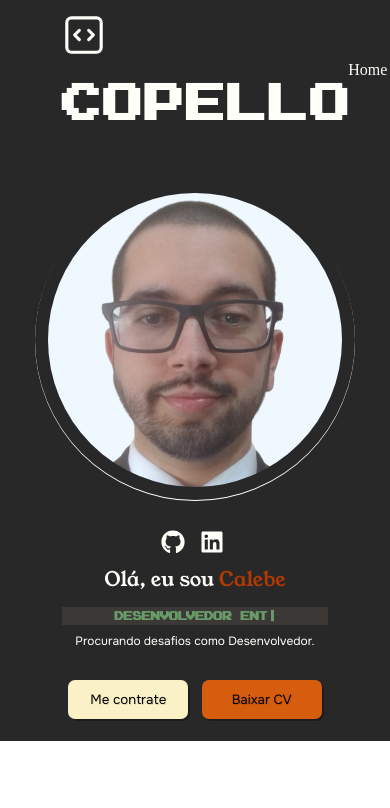
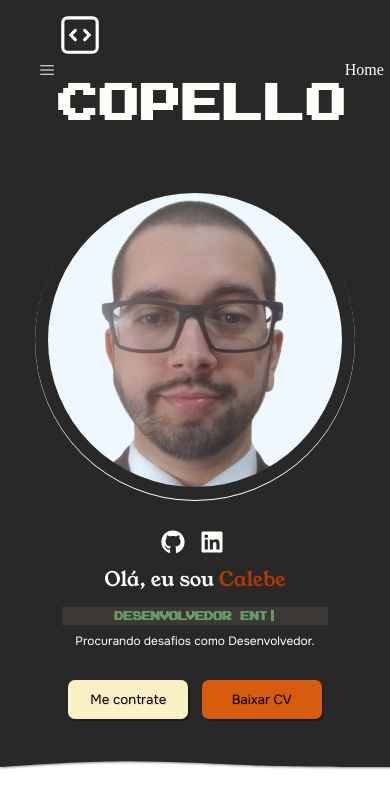
Before and after one commit to CalebeCopello/portfolio, a React (Create React App) app in the folder client/: page / in a window 390 px wide. Shown: the top 808 px of the page. Built offline with nearby package versions, Linux system fonts and the light colour scheme.

Commit message:
Fix footer

```diff
--- a/client/src/PortfolioContainer/Home/Footer/Footer.css
+++ b/client/src/PortfolioContainer/Home/Footer/Footer.css
@@ -1,12 +1,4 @@
-.footer-container{
-    height: 18%;
-    width: 100%;
-    overflow: hidden;
-    display: flex;
-    justify-content: center;
-}
-
 .footer-parent path {
     fill: var(--fg0);
-    filter: drop-shadow(3px 5px 2px rgb(0 0 0 / 0.4));
+    filter: drop-shadow(3px 3px 3px rgba(0, 0, 0, 0.5))
 }
--- a/client/src/PortfolioContainer/Home/Header/Header.css
+++ b/client/src/PortfolioContainer/Home/Header/Header.css
@@ -39,3 +39,15 @@
 .selected-header-option {
     color: var(--orange0);
 }
+
+@media only screen and (max-width: 1110px) {
+    .header-parent {
+        width: 80%;
+    }
+}
+
+@media only screen and (max-width: 970px) {
+    .header-hamburger {
+        display: flex;
+    }
+}
```
Also changed, not shown: client/src/assets/Home/wave.svg (deleted).
